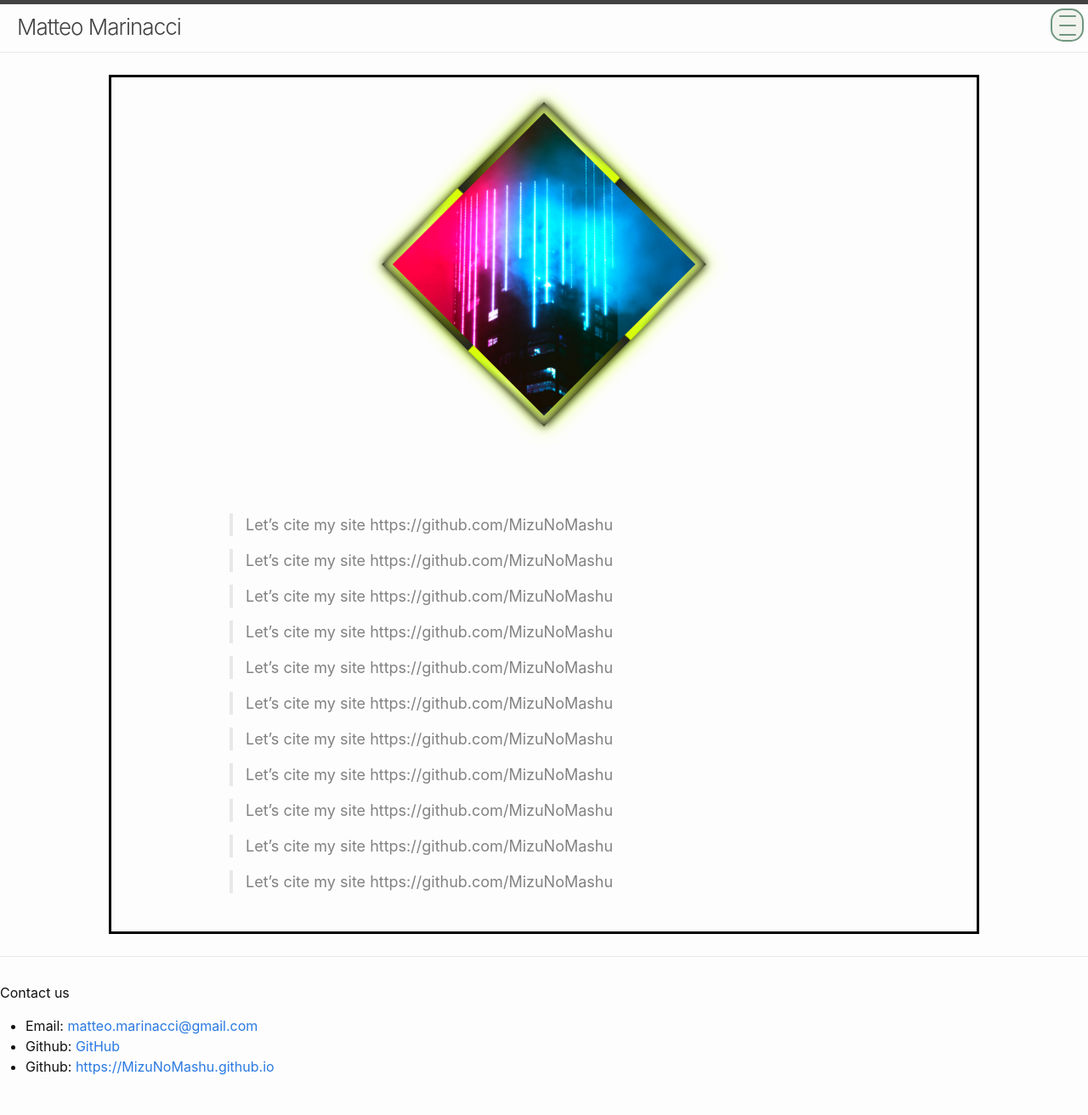
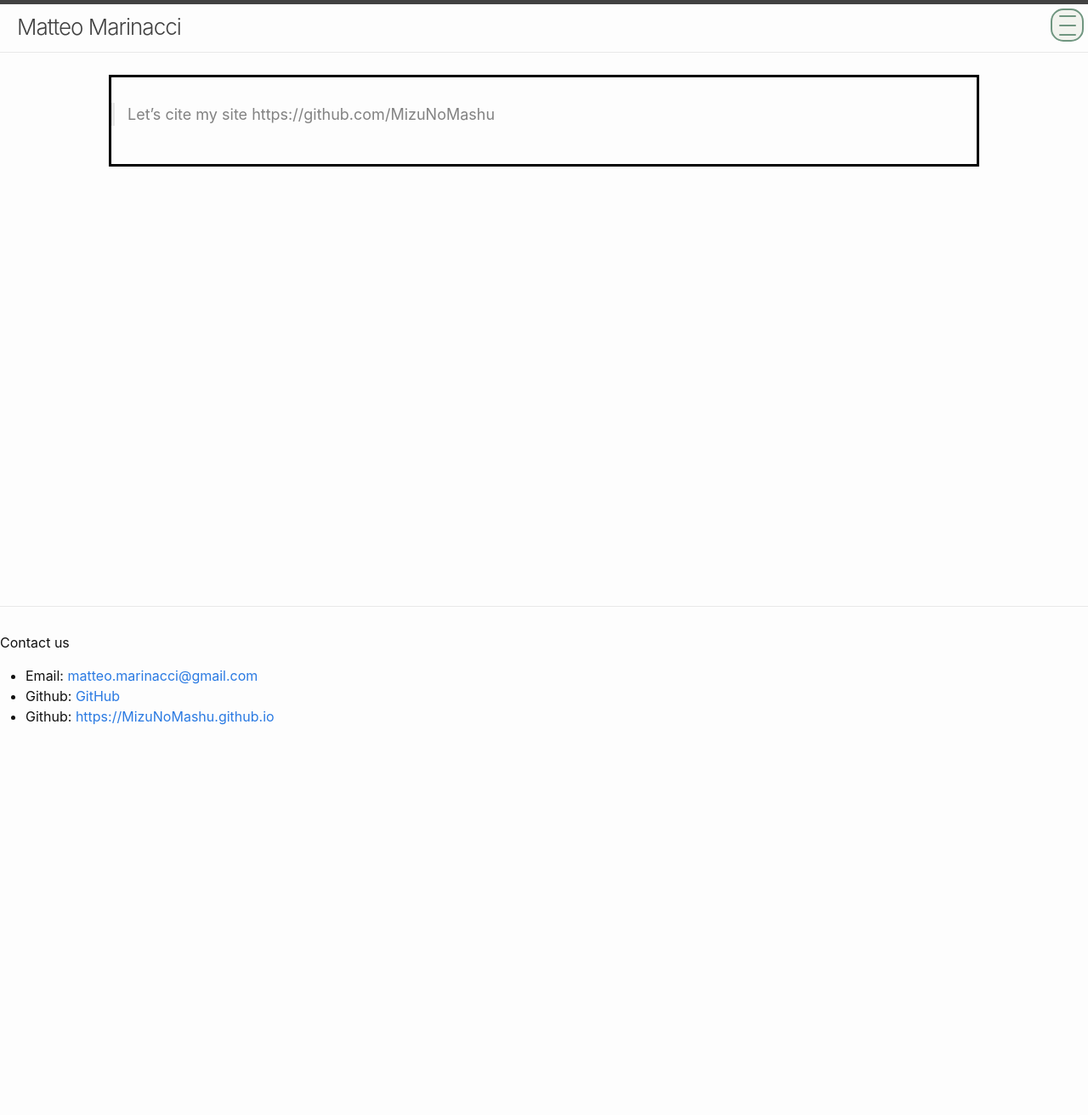
Before and after one commit to MizuNoMashu/MizuNoMashu.github.io, a Jekyll site: the page built from about.md, in a window 1280 px wide. Shown: the whole page at 85% size. Built offline with Jekyll 4.4.1, drawn with Linux system fonts in a browser that asks for light colours; after the commit the page ends 900 px from its top, so only the background shows below that.

Commit message:
General fix and starting other pages

```diff
--- a/_includes/main.html
+++ b/_includes/main.html
@@ -1,4 +1,4 @@
-<div id="main">
+<!-- <div id="main">
     <main class="main-content" aria-label="Content">
         <div id="portrait" class="portrait">
             <div id="com" class="com" onchange="scaleParent()">
@@ -25,4 +25,4 @@
         </div>
     </main>
 
-</div>
+</div> -->
--- a/_includes/navigation.html
+++ b/_includes/navigation.html
@@ -13,8 +13,8 @@
 <div id="topNav" class="topnav">
     <dl>
         <dt><a href=".">Home</a></dt>
-        <dt><a href="about">About</a></dt>
-        <dt><a href="#">Something</a></dt>
-        <dt><a href="#">Something Else</a></dt>
+        <dt><a href="#">Projects</a></dt>
+        <dt><a href="about">About Me</a></dt>
+        <dt><a href="#">Contacts</a></dt>
     </dl>
 </div>
--- /dev/null
+++ b/_layouts/about.html
@@ -0,0 +1,11 @@
+---
+layout: default
+---
+<div id="main">
+    <main class="main-content" aria-label="Content">
+
+        {{content}}
+
+    </main>
+
+</div>
--- a/_layouts/default.html
+++ b/_layouts/default.html
@@ -9,7 +9,7 @@
   {%- include navigation.html -%}
 
 
-  {%- include main.html -%}
+  {{content}}
 
   {%- include footer.html -%}
 
--- a/about.markdown
+++ /dev/null
@@ -1,5 +0,0 @@
----
-layout: default
----
-
-> *Let's cite my site https://github.com/MizuNoMashu*
--- a/script/topnav.js
+++ b/script/topnav.js
@@ -23,10 +23,7 @@ function main() {
     }
 
 
-
-
-
-    function scaleParent(width , height) {
+    function scaleParent(width, height) {
         a = width
         b = height
         c = Math.sqrt(Math.pow(a, 2) + Math.pow(b, 2))
```
Also changed, not shown: _layouts/home.html (+25 -7 lines), about.md (added, +5 -0 lines), index.markdown (deleted, +0 -12 lines), index.md (added, +12 -0 lines), contacts.md (added), projects.md (added).
